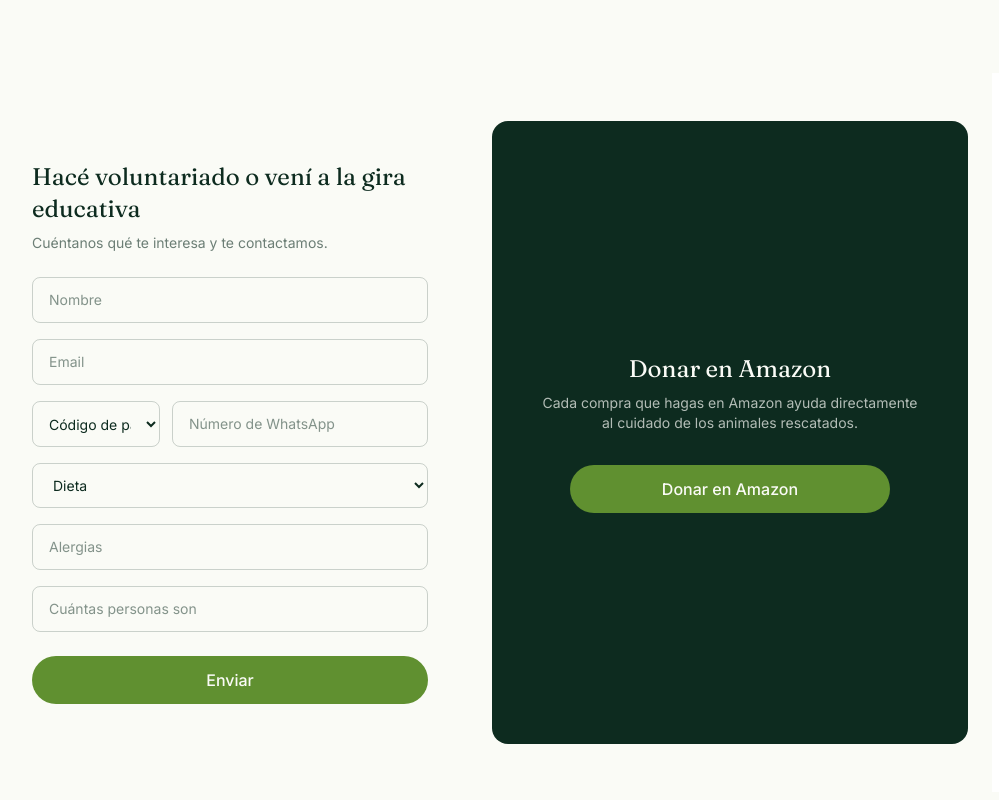
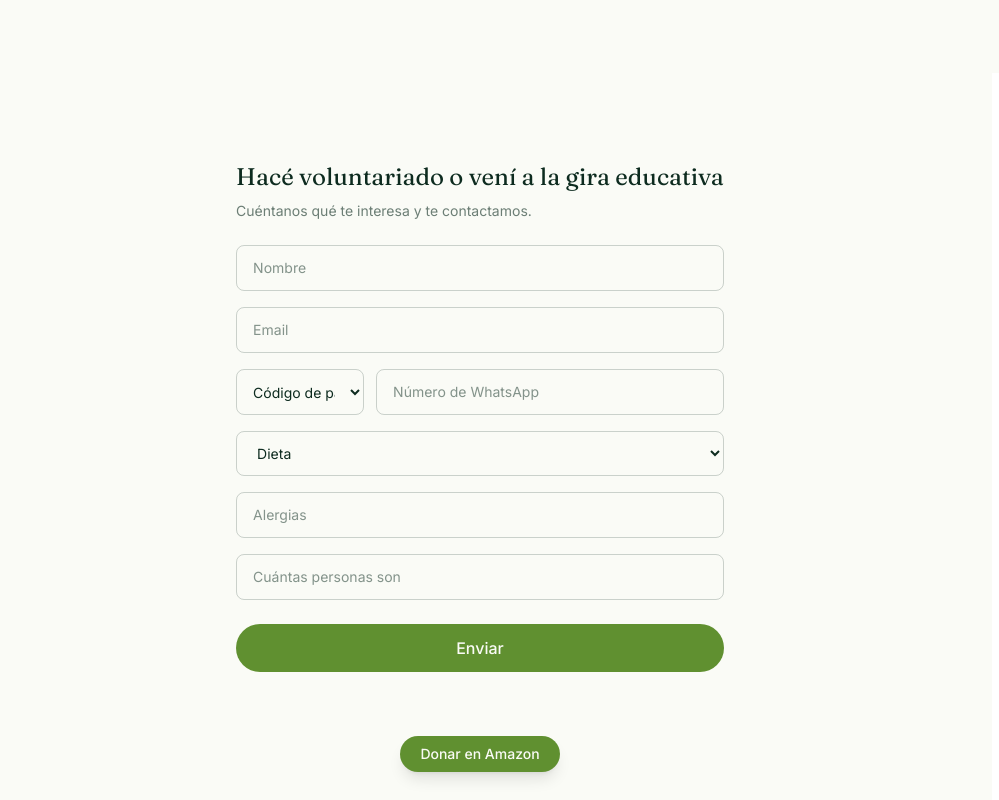
Before and after one commit to Argerie/crac-web, a React (Vite) app: page / in a window 1280 px wide. Shown: the part 9120-9920 px from the top of the page, without its empty margins (160-1159 px from the left). Built offline with nearby package versions, Linux system fonts and the light colour scheme.

Commit message:
Make Amazon button smaller and centered below volunteer form

```diff
--- a/src/App.tsx
+++ b/src/App.tsx
@@ -30,9 +30,11 @@
       <VisitanosSection />
       <VisitFormSection />
       <GirasEducativasSection />
-      <section id="VoluntariadoForm" className="mx-auto max-w-5xl grid grid-cols-1 gap-6 px-6 py-12 md:grid-cols-2 bg-mist-50">
+      <section id="VoluntariadoForm" className="mx-auto max-w-5xl flex flex-col items-center px-6 py-12 bg-mist-50">
         <VolunteerFormSection />
-        <DonationWidget />
+        <div className="mt-6 flex justify-center">
+          <DonationWidget />
+        </div>
       </section>
       <FAQSection />
       <Footer />
--- a/src/components/sections/DonationWidget.tsx
+++ b/src/components/sections/DonationWidget.tsx
@@ -3,20 +3,14 @@
 export default function DonationWidget() {
   const { t } = useTranslation();
   return (
-    <div id="Dona" className="flex h-full flex-col items-center justify-center rounded-2xl bg-jungle-900 p-8 text-center text-mist-50 md:p-10">
-      <h2 className="font-display text-2xl">{t('donation.title')}</h2>
-      <p className="mt-2 mb-8 font-body text-sm text-mist-50/70 max-w-sm">
-        {t('donation.subtitle')}
-      </p>
-
     <a
+      id="Dona"
       href="https://www.amazon.com/hz/wishlist/ls/22MUJKW4EQUV8?ref_=wl_share"
       target="_blank"
       rel="noopener noreferrer"
-        className="block w-full max-w-xs rounded-full bg-sloth-500 py-3 text-center font-body font-medium text-mist-50 transition-transform hover:scale-105"
+      className="inline-block rounded-full bg-sloth-500 px-5 py-2 font-body text-sm font-medium text-mist-50 shadow-lg transition-transform hover:scale-105"
     >
       {t('donation.donar')}
     </a>
-    </div>
   );
 }
```
Also changed, not shown: 4 other files (tests, documents, lock files or other folders). Lines whose indentation alone changed are shown as unchanged.
